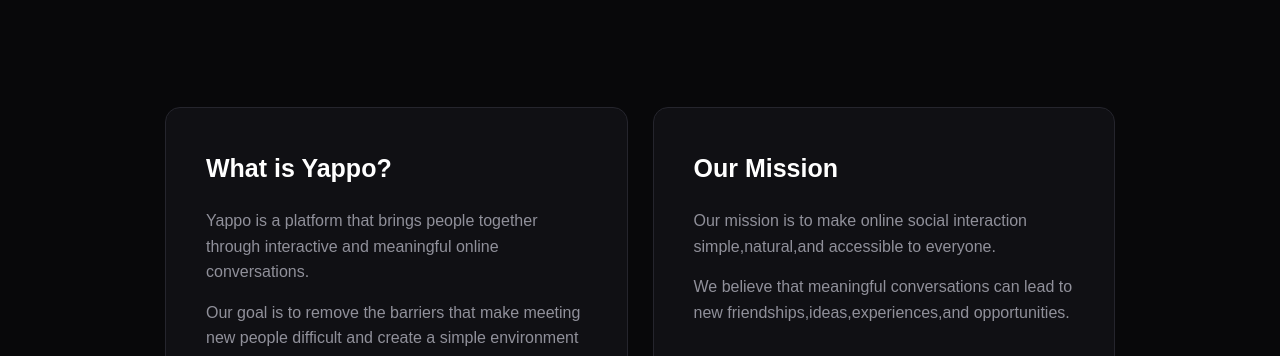
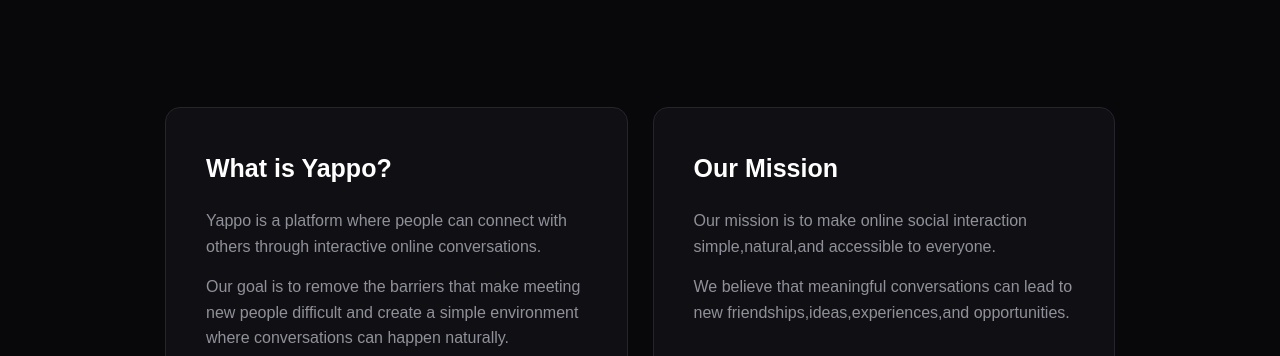
Before and after one commit to krishnariwar17/Web-development-project, a plain HTML site: page about.html in a window 1280 px wide. Shown: the part 444-800 px from the top of the page. Drawn offline with Linux system fonts and the light colour scheme.

Commit message:
Update about.html

```diff
--- a/about.html
+++ b/about.html
@@ -73,7 +73,7 @@
             <h2>What is Yappo?</h2>
 
             <p>
-                Yappo is a platform that brings people together through interactive and meaningful online conversations.
+                Yappo is a platform where people can connect with others through interactive online conversations.
             </p>
 
             <p>
```
